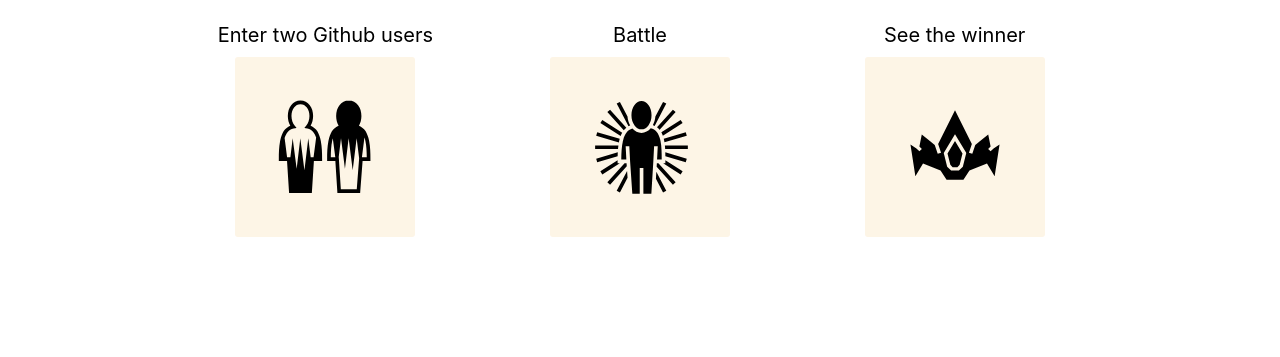
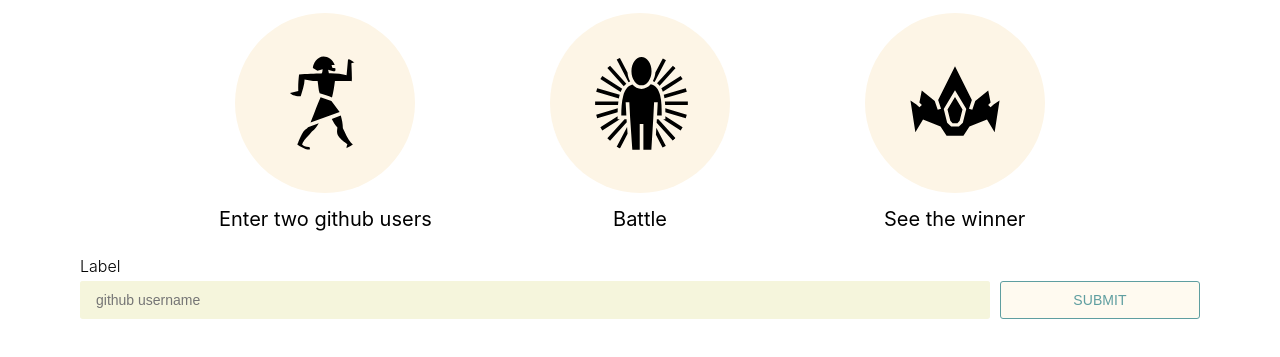
Before and after one commit to zooeypeng/github-battle, a React app: page / in a window 1280 px wide. Shown: the part 113-470 px from the top of the page. Built offline with nearby package versions, Linux system fonts and the light colour scheme.

Commit message:
Player Input: add controlled component

```diff
--- a/app/components/Battle.js
+++ b/app/components/Battle.js
@@ -1,5 +1,6 @@
 import React from 'react'
-import { GiBodySwapping, GiBeamsAura, GiCrenelCrown } from 'react-icons/gi'
+import PropTypes from 'prop-types'
+import { GiEgyptianWalk, GiBeamsAura, GiCrenelCrown } from 'react-icons/gi'
 
 function Instructions() {
   return (
@@ -9,38 +10,99 @@
       </h1>
       <ol className='container-sm grid center-text battle-instructions'>
         <li>
-          <h3 className='header-sm'>
-            Enter two Github users
-          </h3>
-          <GiBodySwapping
+          <GiEgyptianWalk
             className='bg-light'
             color=''
             size={ 100 }
           />
+          <h3 className='header-sm'>
+            Enter two github users
+          </h3>
         </li>
         <li>
-          <h3 className='header-sm'>
-            Battle
-          </h3>
           <GiBeamsAura
             className='bg-light'
             color=''
             size={ 100 }
           />
+          <h3 className='header-sm'>
+            Battle
+          </h3>
         </li>
         <li>
-          <h3 className='header-sm'>
-            See the winner
-          </h3>
           <GiCrenelCrown
             className='bg-light'
             color=''
             size={ 100 }
           />
+          <h3 className='header-sm'>
+            See the winner
+          </h3>
         </li>
       </ol>
     </div>
   )
+}
+
+class PlayerInput extends React.Component {
+  constructor(props) {
+    super(props)
+
+    this.state = {
+      username: ''
+    }
+
+    this.handleSubmit = this.handleSubmit.bind(this)
+    this.handleChange = this.handleChange.bind(this)
+  }
+
+  handleSubmit(event) {
+    event.preventDefault()
+
+    this.props.onSubmit(this.state.username)
+  }
+
+  handleChange(event) {
+    this.setState({
+      username: event.target.value
+    })
+  }
+
+  render() {
+    return(
+      <form
+        className='column player'
+        onSubmit={this.handleSubmit}>
+        <label
+          htmlFor='username'
+          className='player-label'>
+          { this.props.label }
+        </label>
+        <div className='row player-inputs'>
+          <input
+            className='input-light'
+            type='text'
+            id='username'
+            placeholder='github username'
+            autoComplete='off'
+            value={ this.state.username }
+            onChange={ this.handleChange }
+          />
+          <button
+            type='submit'
+            className='btn btn-dark center-text'
+            disabled={ !this.state.username }>
+            Submit
+          </button>
+        </div>
+      </form>
+    )
+  }
+}
+
+PlayerInput.propTypes = {
+  onSubmit: PropTypes.func.isRequired,
+  label: PropTypes.string.isRequired
 }
 
 export default class Battle extends React.Component {
@@ -48,6 +110,10 @@
     return (
       <React.Fragment>
         <Instructions />
+        <PlayerInput
+          onSubmit={ (value) => { console.log(value) } }
+          label='Label'
+        />
       </React.Fragment>
     )
   }
--- a/app/index.css
+++ b/app/index.css
@@ -48,6 +48,16 @@
 .grid {
   display: flex;
   flex-wrap: wrap;
+}
+
+.column {
+  display: flex;
+  flex-direction: column;
+}
+
+.row {
+  display: flex;
+  flex-direction: row;
 }
 
 .space-around {
@@ -140,5 +150,58 @@
 
 .battle-instructions svg {
   padding: 40px;
+  border-radius: 50%;
+}
+
+.player {
+  flex: 1;
+  margin: 0 20px;
+  padding: 10px;
+}
+
+.player-label {
+  margin: 5px 0;
+  font-size: 16px;
+  font-weight: 300;
+}
+
+.player-inputs input {
+  flex: 2;
+  padding: 8px 16px;
+  font-size: 14px;
   border-radius: 3px;
+  border: none;
+  outline: none;
+  box-shadow: inset 0 1px 2px beige;
 }
+
+.player-inputs .input-light {
+  background: beige;
+}
+
+.player-inputs button {
+  flex: 1;
+  margin-left: 10px;
+}
+
+.btn {
+  text-decoration: none;
+  max-width: 200px;
+  padding: 10px;
+  text-transform: uppercase;
+  letter-spacing: 0.1px;
+  border-radius: 3px;
+  border: 1px solid cadetblue;
+  font-size: 14px;
+}
+
+.btn-dark {
+  background: cadetblue;
+  color: white;
+}
+
+.btn-dark:disabled {
+  background: floralwhite;
+  color: cadetblue;
+  cursor: not-allowed;
+}
```
